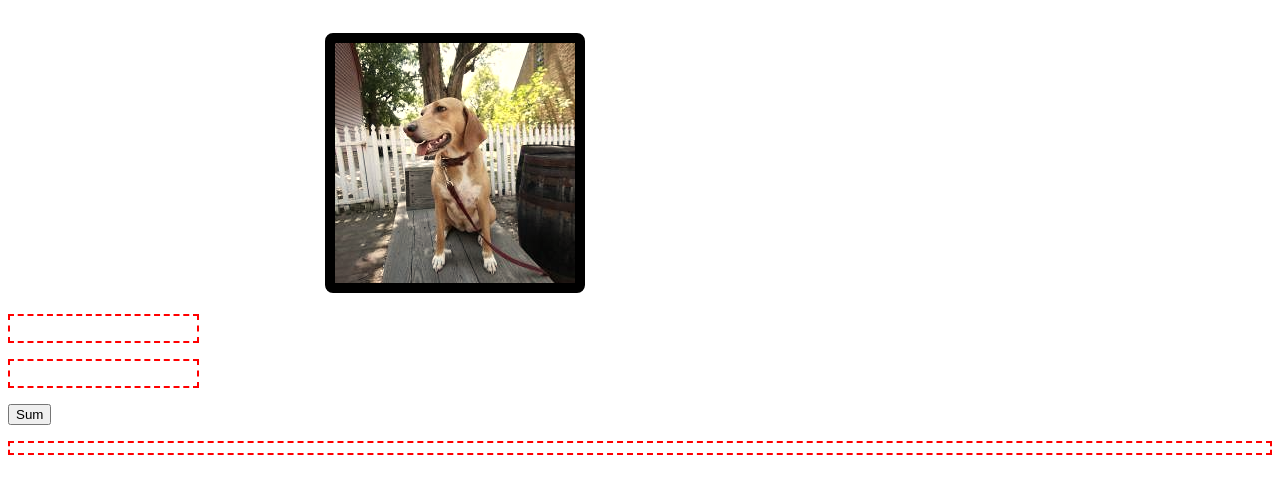
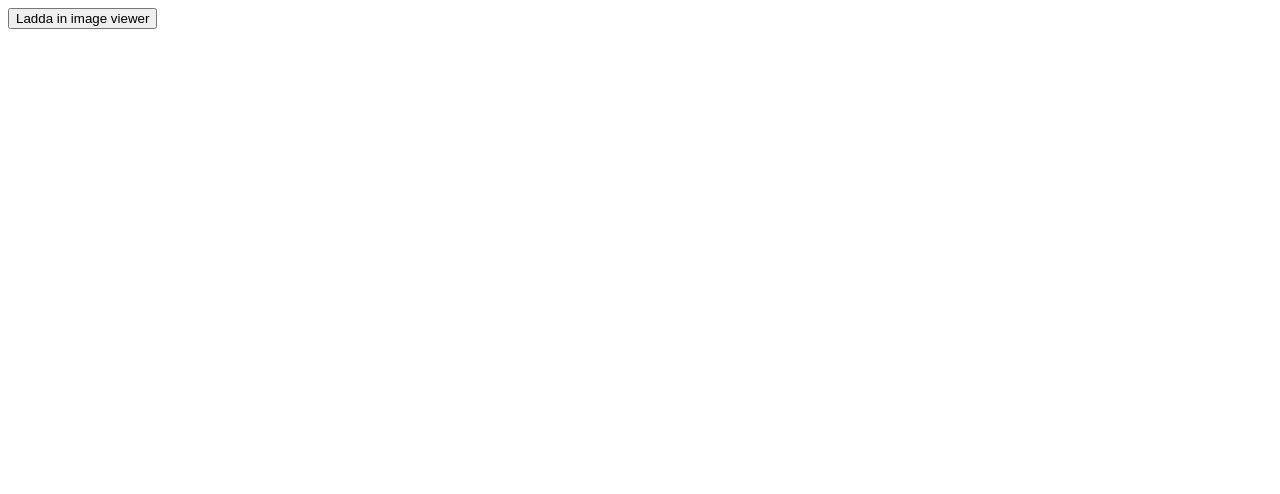
Before and after one commit to markopo/webpack-modules, a website built with webpack: page index.html in a window 1280 px wide. Built offline with nearby package versions, Linux system fonts and the light colour scheme.

Commit message:
Code splitting - System.import

```diff
--- a/index.html
+++ b/index.html
@@ -7,22 +7,12 @@
 </head>
 <body>
 
+
+<button id="btn">Ladda in image viewer</button>
+
+
+
     <div id="image-gallery"></div>
-
-<br style="clear: both;" />
-<div>
-    <p>
-        <input class="sum" type="number" id="a">
-    </p>
-    <p>
-        <input class="sum" type="number" id="b">
-    </p>
-    <p>
-        <button id="btn">Sum</button>
-    </p>
-    <div class="sum" id="message"></div>
-
-</div>
 
     <script src="build/bundle.js"></script>
 </body>
--- a/src/css/image_viewer.css
+++ b/src/css/image_viewer.css
@@ -2,7 +2,7 @@
     display: block;
     padding: 20px;
     width: 640px;
-    margin: 0 auto;
+    margin: 0;
 }
 
 
--- a/src/index.js
+++ b/src/index.js
@@ -4,19 +4,22 @@
 
 
 
-import Mathematics from './sum';
-import ImageViewer from './image_viewer';
+
+document.getElementById('btn').addEventListener('click', (e) => {
+       e.preventDefault();
 
 
-const imageGallery = document.querySelector('#image-gallery');
+       System.import('./image_viewer').then((module) => {
 
-const iw = new ImageViewer();
-const image = iw.getImage();
-imageGallery.appendChild(image);
+           console.log(module);
+
+           const iw = new module.default();
+           const ig = document.querySelector('#image-gallery');
+           const img = iw.getImage();
+           ig.appendChild(img);
+
+       });
 
 
-document.getElementById('btn').addEventListener('click', (e) => {
-    const a = parseFloat(document.getElementById('a').value);
-    const b = parseFloat(document.getElementById('b').value);
-    document.getElementById('message').innerHTML = Mathematics.sum(a, b).toString();
+
 });
```
Also changed, not shown: build/0.bundle.js (added), build/bundle.js.
